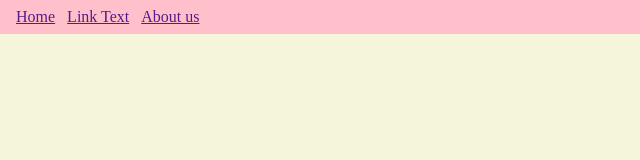
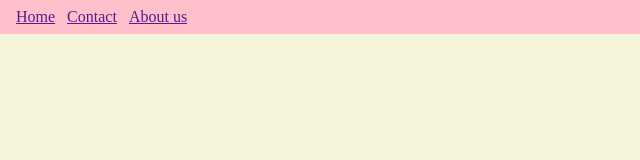
Before and after one commit to nivriti09/Web-Assignments, a plain HTML site: page Week_Three 2.0/index.html in a window 1280 px wide. Shown: the full height of the page, 0-640 px from the left. Drawn offline with Linux system fonts and the light colour scheme.

Commit message:
Update index.html

```diff
--- a/Week_Three 2.0/index.html
+++ b/Week_Three 2.0/index.html
@@ -15,7 +15,7 @@
                     <a href="">Home</a>
                 </li>
                 <li>
-                    <a href="">Link Text</a>
+                    <a href="">Contact</a>
 
                 </li>
                 <li>
```
